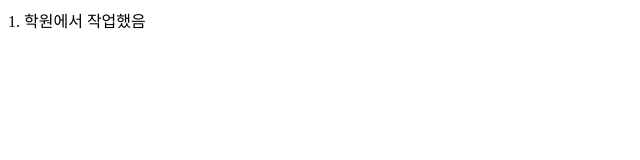
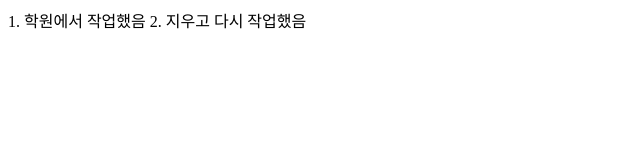
Before and after one commit to hij00/base_git, a plain HTML site: page index.html in a window 1280 px wide. Shown: the whole page, without its empty margins (0-640 px from the left). Drawn offline with Linux system fonts and the light colour scheme.

Commit message:
home text-1

```diff
--- a/index.html
+++ b/index.html
@@ -10,5 +10,7 @@
 
     1. 학원에서 작업했음
 
+    2. 지우고 다시 작업했음
+
 </body>
 </html>
```
